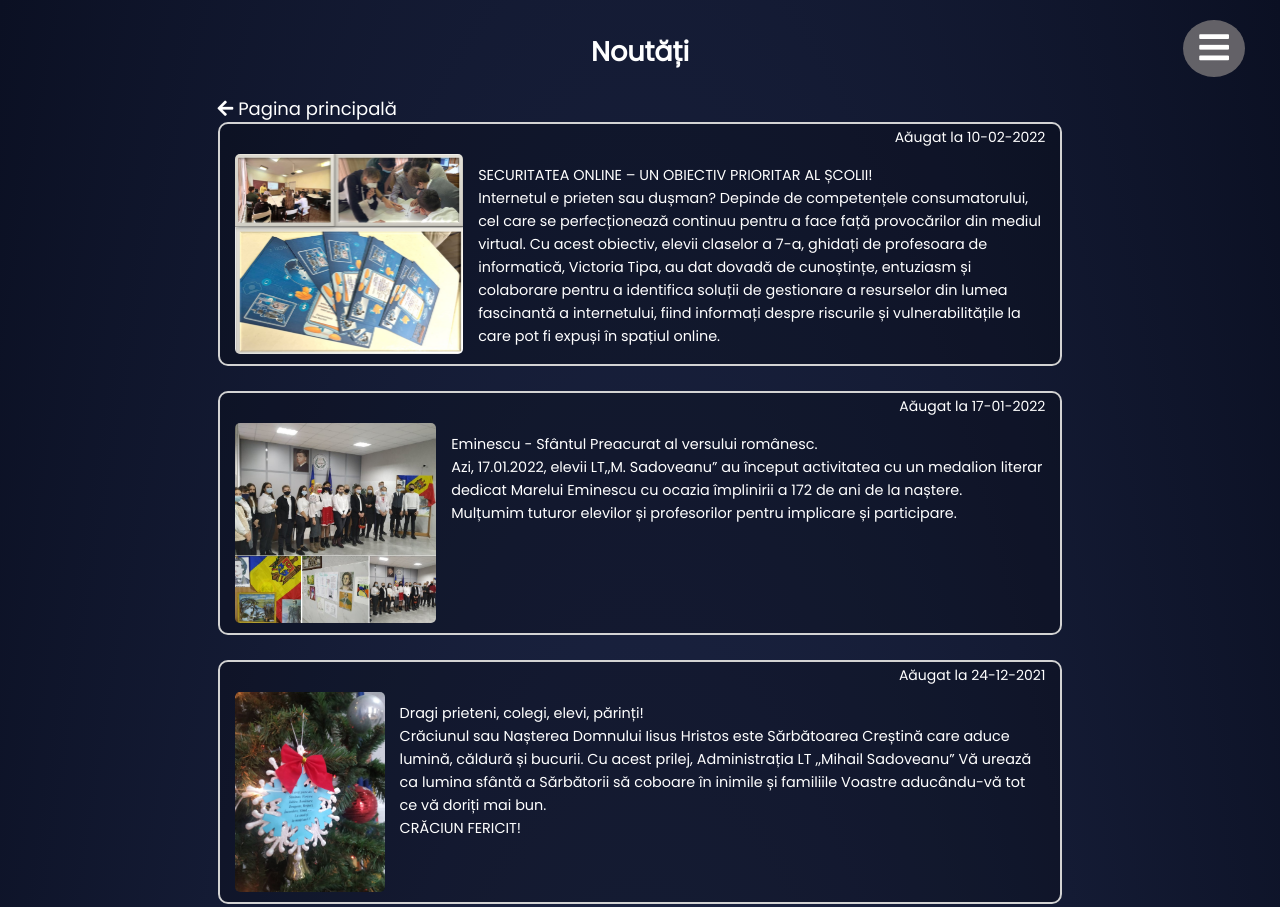
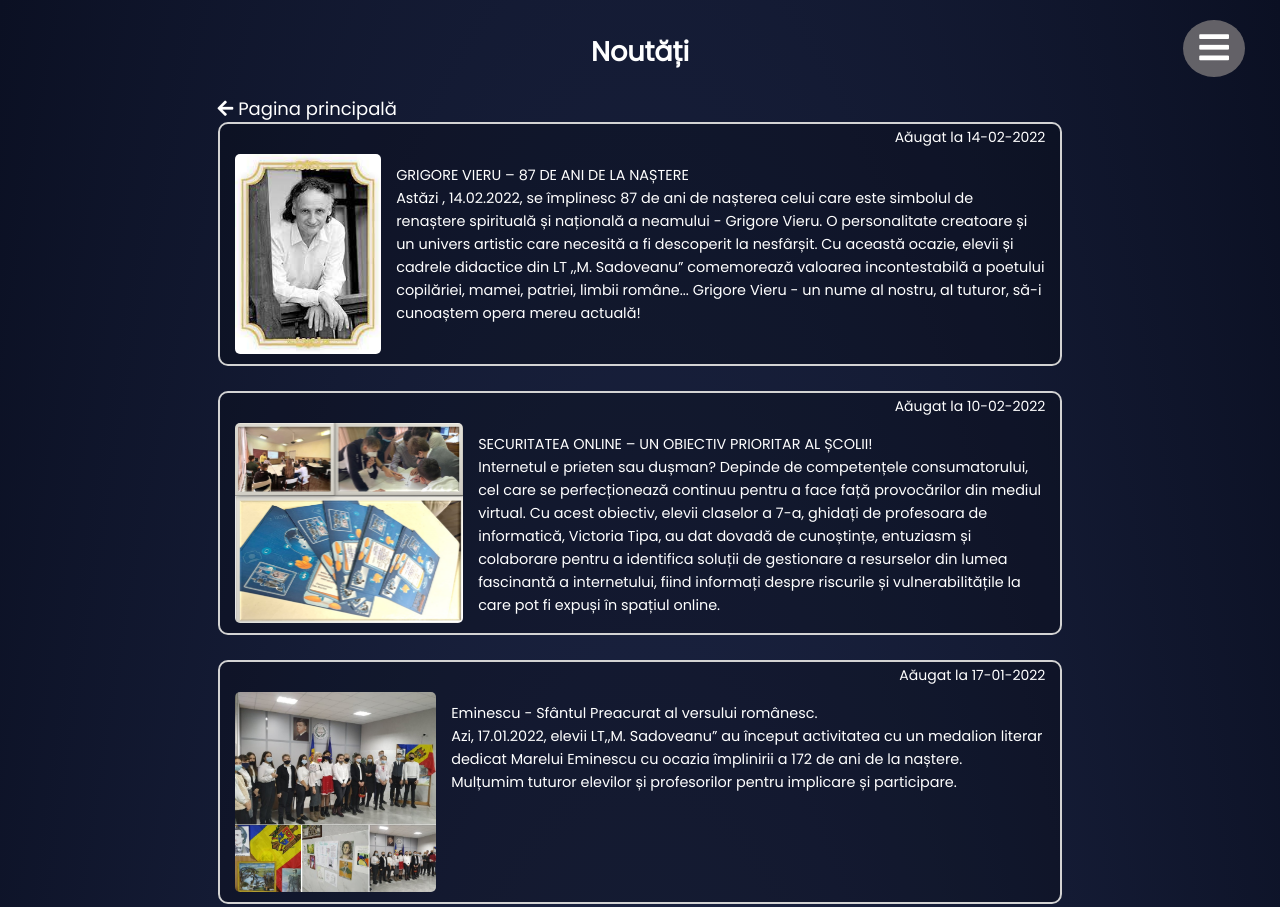
Before and after one commit to VikaTipa/LT-Mihail-Sadoveanu, a plain HTML site: page pages/noutati.html in a window 1280 px wide. Shown: the top 907 px of the page. Drawn offline with nearby package versions, Linux system fonts and the light colour scheme.

Commit message:
adaugare

```diff
--- a/pages/noutati.html
+++ b/pages/noutati.html
@@ -46,6 +46,18 @@
                 <i class="fas fa-arrow-left"></i>
                 Pagina principală
             </a>
+            <div class="noutate">
+                <div class="noutate-data">Aăugat la 14-02-2022</div>
+                <img height="200" src="../images/n21.jpg">
+                <p>
+                    GRIGORE VIERU – 87 DE ANI DE LA NAȘTERE</br>
+                    Astăzi , 14.02.2022, se împlinesc 87 de ani de nașterea celui care este simbolul de renaștere
+                    spirituală și națională a neamului - Grigore Vieru. O personalitate creatoare și un univers artistic
+                    care necesită a fi descoperit la nesfârșit. Cu această ocazie, elevii și cadrele didactice din LT
+                    ,,M. Sadoveanu” comemorează valoarea incontestabilă a poetului copilăriei, mamei, patriei, limbii
+                    române... Grigore Vieru - un nume al nostru, al tuturor, să-i cunoaștem opera mereu actuală!
+                </p>
+            </div>
             <div class="noutate">
                 <div class="noutate-data">Aăugat la 10-02-2022</div>
                 <img height="200" src="../images/n19.jpg">
```
Also changed, not shown: images/n21.jpg (added), 1 other file.
